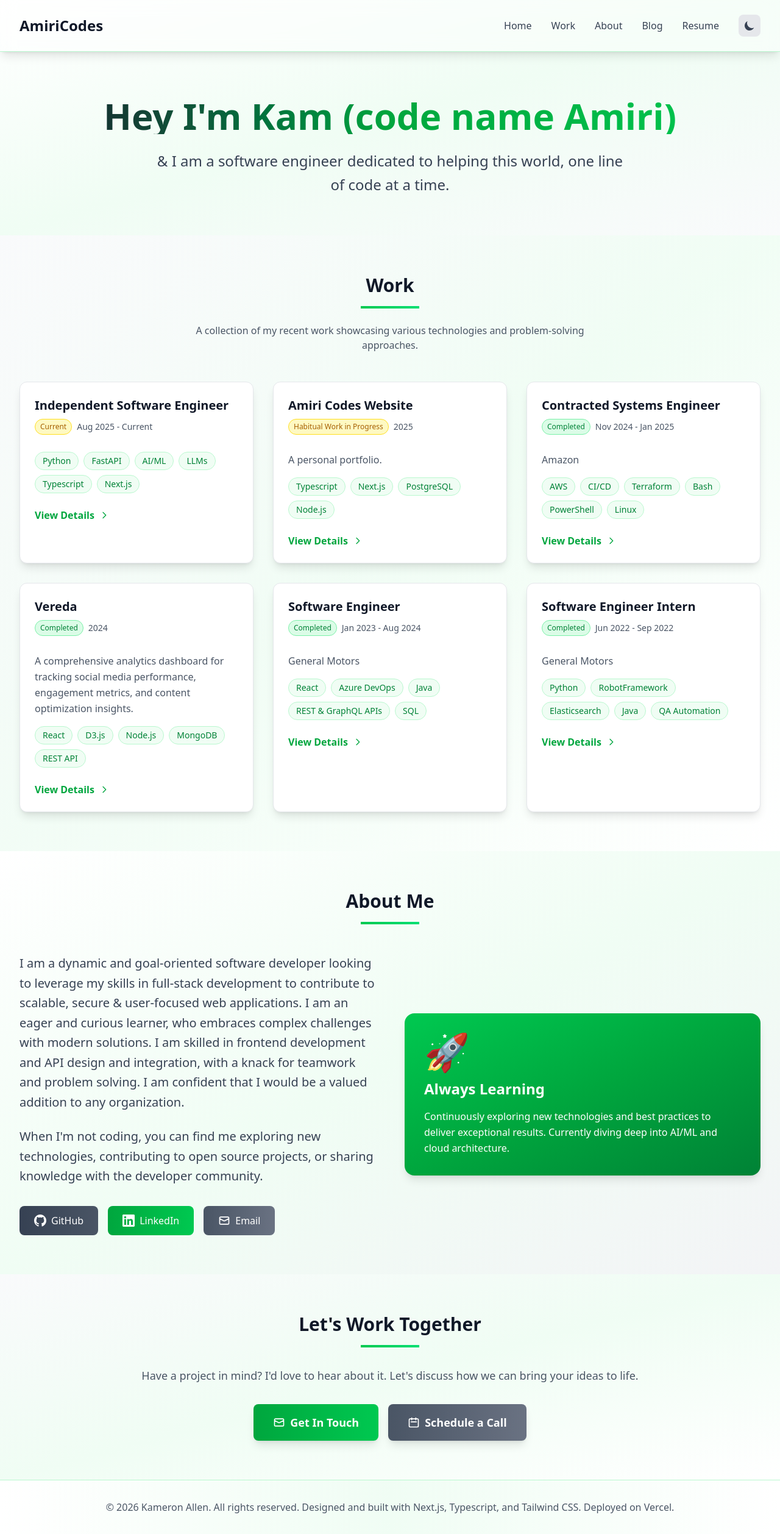
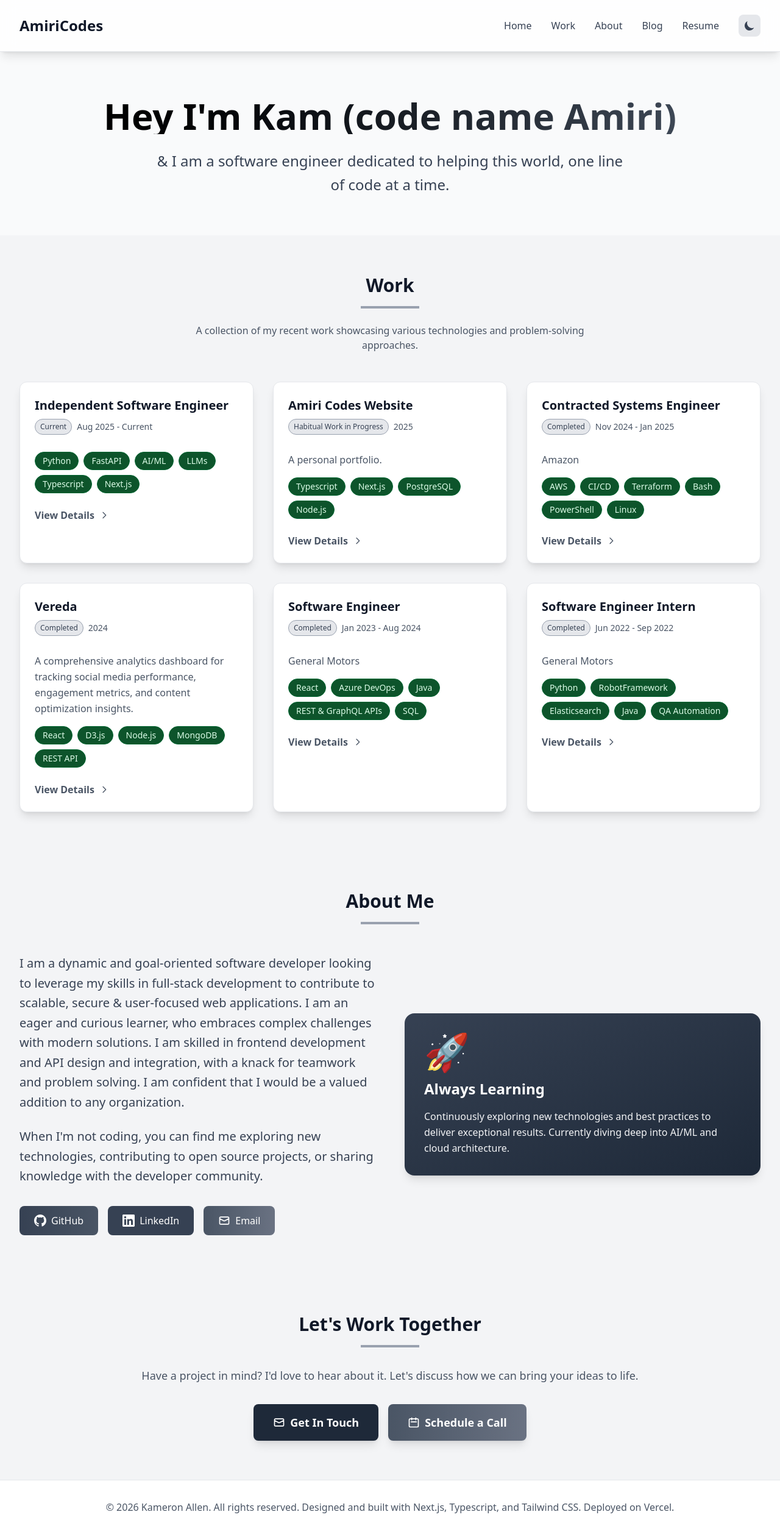
Before and after one commit to tresallen/AmiriCodes, a Next.js app in the folder next-app/: page / in a window 1280 px wide. Shown: the whole page at 61% size. Built offline with nearby package versions, Linux system fonts and the light colour scheme.

Commit message:
Overhauling theme of the website to black and white w touches of green.

```diff
--- a/next-app/src/app/page.tsx
+++ b/next-app/src/app/page.tsx
@@ -60,14 +60,14 @@ export default function Home() {
   return (
     <div className={`min-h-screen transition-colors duration-300 ${
       theme === 'dark'
-        ? 'bg-gradient-to-br from-black via-green-900/20 to-gray-900'
-        : 'bg-gradient-to-br from-gray-50 via-green-50 to-white'
+        ? 'bg-black'
+        : 'bg-white'
     }`}>
       {/* Header */}
       <header className={`fixed top-0 left-0 right-0 z-50 backdrop-blur-md shadow-lg transition-colors duration-300 ${
         theme === 'dark'
-          ? 'bg-black/40 border-b border-green-700/30'
-          : 'bg-white/40 border-b border-green-200'
+          ? 'bg-black/80 border-b border-gray-700'
+          : 'bg-white/80 border-b border-gray-200'
       }`}>
         <div className="max-w-7xl mx-auto px-4 sm:px-6 lg:px-8">
           <div className="flex justify-between items-center py-6">
@@ -77,19 +77,19 @@ export default function Home() {
             <div className="flex items-center space-x-8">
               <nav className="hidden md:flex space-x-8">
                 <a href="https://amiricodes.app" className={`transition-colors ${
-                  theme === 'dark' ? 'text-gray-300 hover:text-green-400' : 'text-gray-700 hover:text-green-600'
+                  theme === 'dark' ? 'text-gray-300 hover:text-white' : 'text-gray-700 hover:text-black'
                 }`}>Home</a>
                 <a href="#projects" className={`transition-colors ${
-                  theme === 'dark' ? 'text-gray-300 hover:text-green-400' : 'text-gray-700 hover:text-green-600'
+                  theme === 'dark' ? 'text-gray-300 hover:text-white' : 'text-gray-700 hover:text-black'
                 }`}>Work</a>
                 <a href="#about" className={`transition-colors ${
-                  theme === 'dark' ? 'text-gray-300 hover:text-green-400' : 'text-gray-700 hover:text-green-600'
+                  theme === 'dark' ? 'text-gray-300 hover:text-white' : 'text-gray-700 hover:text-black'
                 }`}>About</a>
                 <a href="https://amiricodes.hashnode.dev/" target="_blank" rel="noopener noreferrer" className={`transition-colors ${
-                  theme === 'dark' ? 'text-gray-300 hover:text-green-400' : 'text-gray-700 hover:text-green-600'
+                  theme === 'dark' ? 'text-gray-300 hover:text-white' : 'text-gray-700 hover:text-black'
                 }`}>Blog</a>
                 <a href="/resume" className={`transition-colors ${
-                  theme === 'dark' ? 'text-gray-300 hover:text-green-400' : 'text-gray-700 hover:text-green-600'
+                  theme === 'dark' ? 'text-gray-300 hover:text-white' : 'text-gray-700 hover:text-black'
                 }`}>Resume</a>
               </nav>
               {/* Theme Toggle Button */}
@@ -97,7 +97,7 @@ export default function Home() {
                 onClick={toggleTheme}
                 className={`p-2 rounded-lg transition-all duration-300 ${
                   theme === 'dark'
-                    ? 'bg-gray-800 text-yellow-400 hover:bg-gray-700'
+                    ? 'bg-gray-800 text-white hover:bg-gray-700'
                     : 'bg-gray-200 text-gray-700 hover:bg-gray-300'
                 }`}
                 aria-label="Toggle theme"
@@ -121,14 +121,14 @@ export default function Home() {
       <section className={`pt-24 transition-colors duration-300 ${
         theme === 'dark'
           ? ''
-          : 'bg-gradient-to-br from-white via-green-50 to-gray-50'
+          : 'bg-gray-50'
       }`}>
         <div className="max-w-7xl mx-auto px-4 sm:px-6 lg:px-8 py-16">
           <div className="text-center">
             <h1 className={`text-4xl md:text-6xl font-bold bg-gradient-to-r bg-clip-text text-transparent mb-6 ${
               theme === 'dark'
-                ? 'from-white via-green-200 to-green-400'
-                : 'from-gray-900 via-green-600 to-green-500'
+                ? 'from-white to-gray-300'
+                : 'from-black to-gray-600'
             }`}>
               Hey I&apos;m Kam (code name Amiri)
             </h1>
@@ -146,12 +146,12 @@ export default function Home() {
       <section id="projects" className={`py-16 scroll-mt-24 transition-colors duration-300 ${
         theme === 'dark'
           ? ''
-          : 'bg-gradient-to-br from-gray-50 via-green-50/50 to-white'
+          : 'bg-gray-100'
       }`}>
         <div className="max-w-7xl mx-auto px-4 sm:px-6 lg:px-8">
           <div className="text-center mb-12">
             <h2 className={`text-3xl font-bold mb-4 ${theme === 'dark' ? 'text-white' : 'text-gray-900'}`}>Work</h2>
-            <div className="w-24 h-1 bg-gradient-to-r from-green-500 to-green-400 mx-auto mb-6"></div>
+            <div className="w-24 h-1 bg-gray-400 mx-auto mb-6"></div>
             <p className={`max-w-2xl mx-auto ${theme === 'dark' ? 'text-gray-300' : 'text-gray-600'}`}>
               A collection of my recent work showcasing various technologies and problem-solving approaches.
             </p>
@@ -163,14 +163,14 @@ export default function Home() {
                 key={project.id}
                 className={`rounded-xl shadow-lg hover:shadow-xl transition-all duration-300 overflow-hidden group ${
                   theme === 'dark'
-                    ? 'bg-gradient-to-br from-gray-900 to-black border border-gray-700 hover:border-green-500 hover:shadow-green-500/10'
-                    : 'bg-white border border-gray-200 hover:border-green-400 hover:shadow-green-500/20'
+                    ? 'bg-gray-900 border border-gray-700 hover:border-gray-500'
+                    : 'bg-white border border-gray-200 hover:border-gray-400'
                 }`}
               >
                 <div className="p-6">
                   <div className="flex justify-between items-start mb-4">
                     <div className="flex-1">
-                      <h3 className={`text-xl font-semibold mb-2 group-hover:text-green-500 transition-colors ${
+                      <h3 className={`text-xl font-semibold mb-2 group-hover:text-gray-400 transition-colors ${
                         theme === 'dark' ? 'text-white' : 'text-gray-900'
                       }`}>
                         {project.title}
@@ -179,11 +179,11 @@ export default function Home() {
                         <span className={`px-2 py-1 rounded-full text-xs font-medium ${
                           project.status === 'Completed'
                             ? theme === 'dark'
-                              ? 'bg-green-900/50 text-green-400 border border-green-600'
-                              : 'bg-green-100 text-green-700 border border-green-300'
+                              ? 'bg-gray-700 text-gray-300 border border-gray-600'
+                              : 'bg-gray-200 text-gray-700 border border-gray-400'
                             : theme === 'dark'
-                              ? 'bg-yellow-900/50 text-yellow-400 border border-yellow-600'
-                              : 'bg-yellow-100 text-yellow-700 border border-yellow-300'
+                              ? 'bg-gray-700 text-gray-300 border border-gray-600'
+                              : 'bg-gray-200 text-gray-700 border border-gray-400'
                         }`}>
                           {project.status}
                         </span>
@@ -202,8 +202,8 @@ export default function Home() {
                         key={tech}
                         className={`px-3 py-1 rounded-full text-sm font-medium ${
                           theme === 'dark'
-                            ? 'bg-green-900/30 text-green-300 border border-green-700/50'
-                            : 'bg-green-50 text-green-700 border border-green-200'
+                            ? 'bg-green-900 text-green-100 border border-green-800'
+                            : 'bg-green-900 text-green-100 border border-green-800'
                         }`}
                       >
                         {tech}
@@ -217,7 +217,7 @@ export default function Home() {
                       target="_blank"
                       rel="noopener noreferrer"
                       className={`inline-flex items-center font-semibold transition-colors group/link ${
-                        theme === 'dark' ? 'text-green-400 hover:text-green-300' : 'text-green-600 hover:text-green-700'
+                        theme === 'dark' ? 'text-gray-300 hover:text-white' : 'text-gray-600 hover:text-black'
                       }`}
                     >
                       View Details
@@ -231,7 +231,7 @@ export default function Home() {
                       target="_blank"
                       rel="noopener noreferrer"
                       className={`inline-flex items-center font-semibold transition-colors group/link ${
-                        theme === 'dark' ? 'text-green-400 hover:text-green-300' : 'text-green-600 hover:text-green-700'
+                        theme === 'dark' ? 'text-gray-300 hover:text-white' : 'text-gray-600 hover:text-black'
                       }`}
                     >
                       View Details
@@ -245,7 +245,7 @@ export default function Home() {
                       target="_blank"
                       rel="noopener noreferrer"
                       className={`inline-flex items-center font-semibold transition-colors group/link ${
-                        theme === 'dark' ? 'text-green-400 hover:text-green-300' : 'text-green-600 hover:text-green-700'
+                        theme === 'dark' ? 'text-gray-300 hover:text-white' : 'text-gray-600 hover:text-black'
                       }`}
                     >
                       View Details
@@ -259,7 +259,7 @@ export default function Home() {
                       target="_blank"
                       rel="noopener noreferrer"
                       className={`inline-flex items-center font-semibold transition-colors group/link ${
-                        theme === 'dark' ? 'text-green-400 hover:text-green-300' : 'text-green-600 hover:text-green-700'
+                        theme === 'dark' ? 'text-gray-300 hover:text-white' : 'text-gray-600 hover:text-black'
                       }`}
                     >
                       View Details
@@ -273,7 +273,7 @@ export default function Home() {
                       target="_blank"
                       rel="noopener noreferrer"
                       className={`inline-flex items-center font-semibold transition-colors group/link ${
-                        theme === 'dark' ? 'text-green-400 hover:text-green-300' : 'text-green-600 hover:text-green-700'
+                        theme === 'dark' ? 'text-gray-300 hover:text-white' : 'text-gray-600 hover:text-black'
                       }`}
                     >
                       View Details
@@ -287,7 +287,7 @@ export default function Home() {
                       target="_blank"
                       rel="noopener noreferrer"
                       className={`inline-flex items-center font-semibold transition-colors group/link ${
-                        theme === 'dark' ? 'text-green-400 hover:text-green-300' : 'text-green-600 hover:text-green-700'
+                        theme === 'dark' ? 'text-gray-300 hover:text-white' : 'text-gray-600 hover:text-black'
                       }`}
                     >
                       View Details
@@ -299,7 +299,7 @@ export default function Home() {
                     <Link
                       href={`/projects/${project.slug}`}
                       className={`inline-flex items-center font-semibold transition-colors group/link ${
-                        theme === 'dark' ? 'text-green-400 hover:text-green-300' : 'text-green-600 hover:text-green-700'
+                        theme === 'dark' ? 'text-gray-300 hover:text-white' : 'text-gray-600 hover:text-black'
                       }`}
                     >
                       View Details
@@ -319,12 +319,12 @@ export default function Home() {
       <section id="about" className={`py-16 scroll-mt-24 transition-colors duration-300 ${
         theme === 'dark'
           ? ''
-          : 'bg-gradient-to-br from-white via-green-50 to-gray-100'
+          : 'bg-gray-100'
       }`}>
         <div className="max-w-7xl mx-auto px-4 sm:px-6 lg:px-8">
           <div className="text-center mb-12">
             <h2 className={`text-3xl font-bold mb-4 ${theme === 'dark' ? 'text-white' : 'text-gray-900'}`}>About Me</h2>
-            <div className="w-24 h-1 bg-gradient-to-r from-green-500 to-green-400 mx-auto"></div>
+            <div className="w-24 h-1 bg-gray-400 mx-auto"></div>
           </div>
 
           <div className="grid md:grid-cols-2 gap-12 items-center">
@@ -361,7 +361,7 @@ export default function Home() {
                   href="http://linkedin.com/in/kameronallen/"
             target="_blank"
             rel="noopener noreferrer"
-                  className="flex items-center space-x-2 bg-gradient-to-r from-green-600 to-green-500 text-white px-6 py-3 rounded-lg hover:from-green-500 hover:to-green-400 transition-all duration-300"
+                  className="flex items-center space-x-2 bg-gray-700 text-white px-6 py-3 rounded-lg hover:bg-gray-600 transition-all duration-300"
                 >
                   <svg className="w-5 h-5" fill="currentColor" viewBox="0 0 24 24">
                     <path d="M20.447 20.452h-3.554v-5.569c0-1.328-.027-3.037-1.852-3.037-1.853 0-2.136 1.445-2.136 2.939v5.667H9.351V9h3.414v1.561h.046c.477-.9 1.637-1.85 3.37-1.85 3.601 0 4.267 2.37 4.267 5.455v6.286zM5.337 7.433c-1.144 0-2.063-.926-2.063-2.065 0-1.138.92-2.063 2.063-2.063 1.14 0 2.064.925 2.064 2.063 0 1.139-.925 2.065-2.064 2.065zm1.782 13.019H3.555V9h3.564v11.452zM22.225 0H1.771C.792 0 0 .774 0 1.729v20.542C0 23.227.792 24 1.771 24h20.451C23.2 24 24 23.227 24 22.271V1.729C24 .774 23.2 0 22.222 0h.003z"/>
@@ -385,12 +385,12 @@ export default function Home() {
             </div>
             <div className={`rounded-2xl p-8 text-white shadow-lg ${
               theme === 'dark'
-                ? 'bg-gradient-to-br from-green-600 via-green-700 to-black'
-                : 'bg-gradient-to-br from-green-500 via-green-600 to-green-700'
+                ? 'bg-gradient-to-br from-gray-800 to-black'
+                : 'bg-gradient-to-br from-gray-700 to-gray-800'
             }`}>
               <div className="text-6xl mb-4">🚀</div>
               <h3 className="text-2xl font-semibold mb-4">Always Learning</h3>
-              <p className={`leading-relaxed ${theme === 'dark' ? 'text-green-100' : 'text-white'}`}>
+              <p className={`leading-relaxed ${theme === 'dark' ? 'text-gray-200' : 'text-gray-100'}`}>
                 Continuously exploring new technologies and best practices to deliver exceptional results.
                 Currently diving deep into AI/ML and cloud architecture.
               </p>
@@ -403,11 +403,11 @@ export default function Home() {
       <section id="contact" className={`py-16 scroll-mt-24 transition-colors duration-300 ${
         theme === 'dark'
           ? ''
-          : 'bg-gradient-to-br from-gray-50 via-green-50 to-white'
+          : 'bg-gray-100'
       }`}>
         <div className="max-w-4xl mx-auto px-4 sm:px-6 lg:px-8 text-center">
           <h2 className={`text-3xl font-bold mb-4 ${theme === 'dark' ? 'text-white' : 'text-gray-900'}`}>Let&apos;s Work Together</h2>
-          <div className="w-24 h-1 bg-gradient-to-r from-green-500 to-green-400 mx-auto mb-8"></div>
+          <div className="w-24 h-1 bg-gray-400 mx-auto mb-8"></div>
           <p className={`mb-8 text-lg leading-relaxed ${theme === 'dark' ? 'text-gray-300' : 'text-gray-600'}`}>
             Have a project in mind? I&apos;d love to hear about it.
             Let&apos;s discuss how we can bring your ideas to life.
@@ -415,7 +415,7 @@ export default function Home() {
           <div className="flex flex-wrap gap-4 justify-center">
             <a
               href="mailto:tresallen@gmail.com"
-              className="inline-flex items-center bg-gradient-to-r from-green-600 to-green-500 hover:from-green-500 hover:to-green-400 text-white font-semibold py-4 px-8 rounded-lg transition-all duration-300 text-lg shadow-lg hover:shadow-green-500/25"
+              className="inline-flex items-center bg-gray-800 hover:bg-gray-700 text-white font-semibold py-4 px-8 rounded-lg transition-all duration-300 text-lg shadow-lg"
             >
               <svg className="w-5 h-5 mr-2" fill="none" stroke="currentColor" viewBox="0 0 24 24">
                 <path strokeLinecap="round" strokeLinejoin="round" strokeWidth={2} d="M3 8l7.89 4.26a2 2 0 002.22 0L21 8M5 19h14a2 2 0 002-2V7a2 2 0 00-2-2H5a2 2 0 00-2 2v10a2 2 0 002 2z" />
@@ -444,8 +444,8 @@ export default function Home() {
       {/* Footer */}
       <footer className={`py-8 border-t transition-colors duration-300 ${
         theme === 'dark'
-          ? 'text-white border-green-700/30'
-          : 'bg-gradient-to-r from-white via-green-50 to-white text-gray-900 border-green-200'
+          ? 'border-t border-gray-700 text-white'
+          : 'border-t border-gray-200 bg-white text-gray-900'
       }`}>
         <div className="max-w-7xl mx-auto px-4 sm:px-6 lg:px-8 text-center">
           <p className={theme === 'dark' ? 'text-gray-400' : 'text-gray-600'}>
```
Also changed, not shown: next-app/src/app/projects/[slug]/page.tsx (+20 -20 lines), next-app/src/app/resume/page.tsx (+21 -21 lines).
